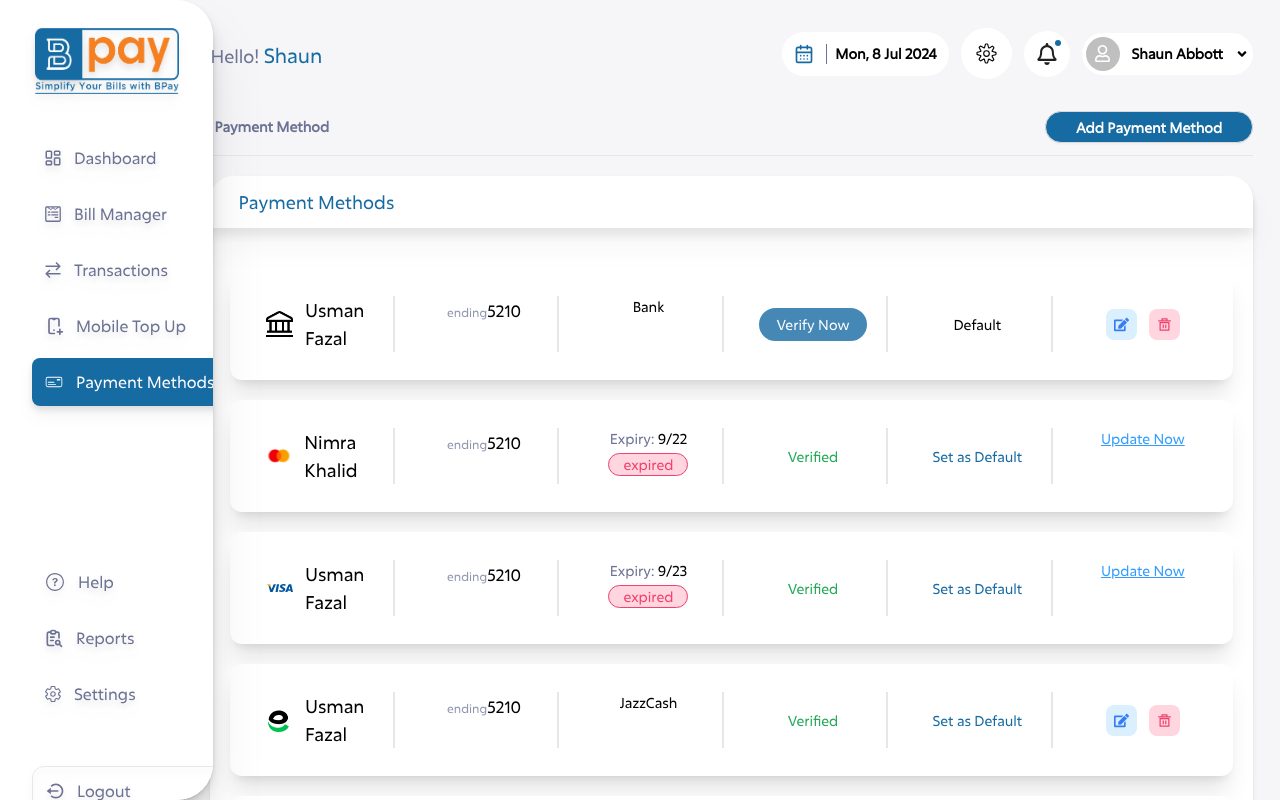
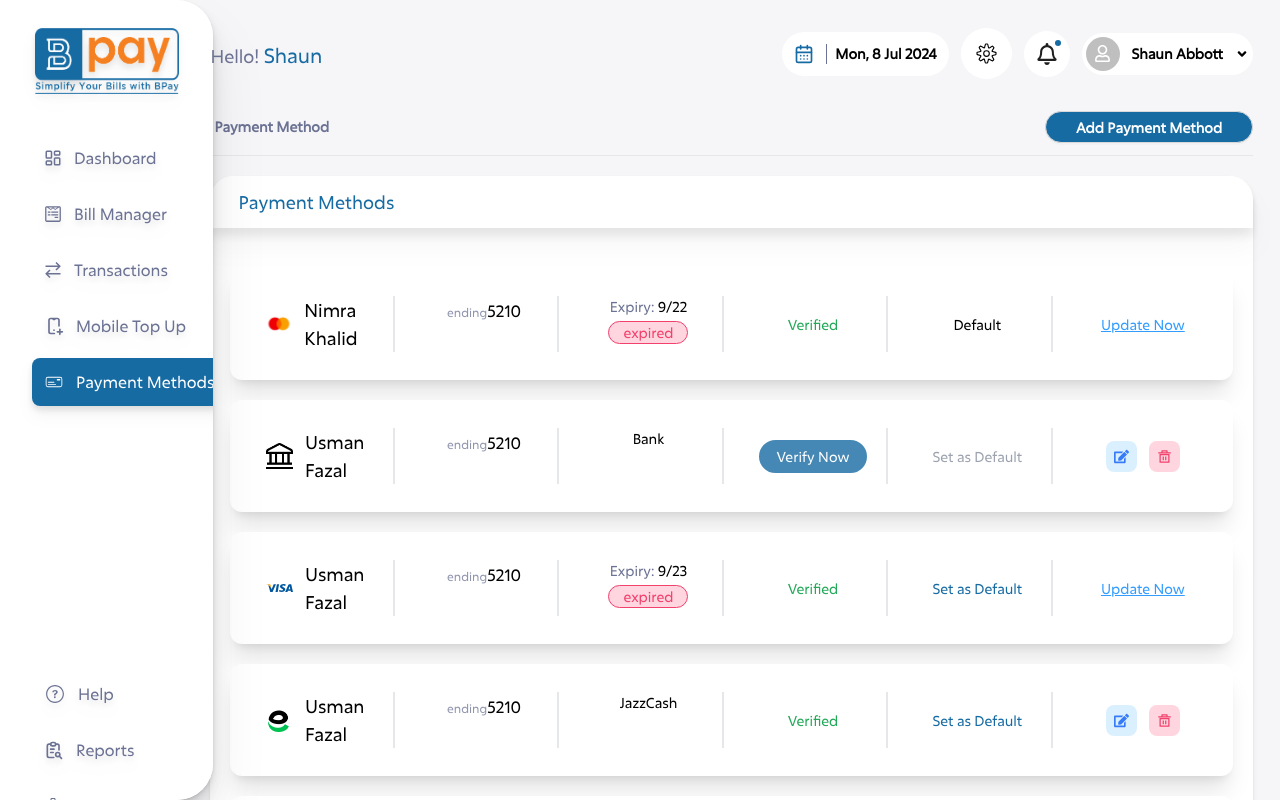
Before and after one commit to nimra-khalid9211/BillingApp, a React (Vite) app: page /payment-methods in a window 1280 px wide. Shown: the top 800 px of the page. Built offline with nearby package versions, Linux system fonts and the light colour scheme.

Commit message:
changes changes and changes

```diff
--- a/src/Components/CardsUI/DashboardCards/paymentMethodCard.jsx
+++ b/src/Components/CardsUI/DashboardCards/paymentMethodCard.jsx
@@ -39,7 +39,7 @@ export default function PaymentMethodCard() {
       <div className="pt-4 py-2 px-3 rounded-bl-3xl rounded-br-3xl bg-[#d3e8f6]">
         {cardData.length > 0 ? (
           <>
-            {cardData.map((x, index) => (
+{[...cardData.filter((x) => x.default),...cardData.filter((x) =>!x.default).slice(0, 3)].map((x, index) => (
               <Card key={index} className="rounded-2xl drop-shadow-lg border-[var(--blue)] border mb-4">
                 <div className="px-5 py-[0.5rem]">
                   <div className="flex items-center justify-between">
--- a/src/Components/DashboardLayout/menuList.jsx
+++ b/src/Components/DashboardLayout/menuList.jsx
@@ -68,7 +68,7 @@ const menuList = [
     lists: [
       {
         id: 7,
-        classses : "mt-[7rem]",
+        classses : "mt-[14rem]",
         title: "Help",
         // icon: <img src={grayHelp} alt="" className="w-5 h-4" />,
         // icon1: <img src={whiteHelp} alt="" className="w-5 h-4" />,
@@ -93,7 +93,7 @@ const menuList = [
       },
       {
         id: 10,
-        classses: "mt-[3rem] border-solid border border-[#E8E7EC] rounded-xl",
+        classses: "mt-[1rem] border-solid border border-[#E8E7EC] rounded-xl",
         title: "Logout",
         // icon: <img src={grayLogout} alt="" className="w-5 h-4" />,
         // icon1: <img src={whiteLogout} alt="" className="w-5 h-4" />,
--- a/src/Components/Tables/SelectableBills.jsx
+++ b/src/Components/Tables/SelectableBills.jsx
@@ -12,7 +12,6 @@ import { PDFTemplate } from "../PDFTemplate";
 import { isOverdue } from "../../Hooks";
 import { BlueButton } from "../../UI/Buttons";
 import { RxCross2 } from "react-icons/rx";
-import { AiOutlineCheck } from "react-icons/ai";
 import { GoCheck } from "react-icons/go";
 
 
@@ -79,7 +78,15 @@ export const SelectableBills = ({ type, from }) => {
 
   const unpaidBills = from === "dashboard" ? filteredBills.filter((x)=>x.status === "Unpaid").slice(0,6).map((x,index)=>x) : filteredBills;
 
-  // console.log(unpaidBills);
+
+  const test = MyBillList?.sort((a,b) => {
+    const statusOrder ={
+      Unpaid: 0,
+      Paid: 1,
+    };
+
+   return statusOrder[a.status] - statusOrder[b.status]})
+  console.log(test, "multiple accounts ")
 
   return (
     <>
@@ -186,10 +193,10 @@ export const SelectableBills = ({ type, from }) => {
                 {x.billCompany}
               </td>
 
-              <td className={`px-6 py-2 ${dashedBorderRight}`}>{x.dueDate}</td>
+              <td className={`px-6 py-2 ${x.status === "Unpaid" && "text-[#f1416c]"}  ${dashedBorderRight}`}>{x.dueDate}</td>
 
               <td className={`px-6 py-2 ${dashedBorderRight}`}>
-                {overdue && x.status === "unpaid"
+                {overdue && x.status === "Unpaid"
                   ? x.afterDueAmount
                   : x.amount}
               </td>
@@ -215,26 +222,31 @@ export const SelectableBills = ({ type, from }) => {
                 <div className="flex flex-col justify-center items-center">
                   {payable ? (
                     <>
+
                       <div>
-                        <a
-                          href="#"
-                          className="font-medium text-white bg-[#00A3AC] border-2 border-[#00A3AC] rounded-xl py-1 px-3 text-xs hover:border-[var(--blue)] hover:text-[var(--blue)]"
+                        <span role="button" onClick={()=>{navigate("/bill-manager/payment-method")}}
+                          className="font-medium text-white bg-[#00A3AC] border-2 border-[#00A3AC] rounded-xl py-1 px-3 text-xs hover:drop-shadow-lg hover:text-white"
                         >
                           Pay Now
-                        </a>
+                        </span>
                       </div>
+
                       {overdue ? (
                         <span className="text-[#F1416C] pt-1 text-[10px]">
                           Overdue
                         </span>
+
                       ) : null}
                     </>
+
                   ) : (
                     <span className="text-[#F1416C] pt-1 text-xs">
                       Not Payable
                     </span>
+
                   )}
                 </div>
+
               ) : (
                 <div className="flex items-center justify-evenly gap-2 px-6 py-2">
                   {/* bg-[#DBF0FF] hover:bg-[#acd7f6] */}
--- a/src/Pages/PaymentMethod/UserMultipleAccount.jsx
+++ b/src/Pages/PaymentMethod/UserMultipleAccount.jsx
@@ -1,6 +1,6 @@
 import { RiDeleteBin5Line } from "react-icons/ri";
 import { CardData as initialCardData } from "../../data/cardData";
-import { useState } from "react";
+import { useEffect, useState } from "react";
 import { _BillingCondition } from "../../actions/Context/BillingOverviewConditions";
 import { useNavigate } from "react-router-dom";
 import { FaEdit } from "react-icons/fa";
@@ -68,7 +68,7 @@ export default function UserMultipleAccount() {
         break;
     }
 
-    localStorage.setItem("paymentType", buttonType);
+    // localStorage.setItem("paymentType", buttonType);
     setPaymentType(buttonType);
     setCheckShown(false);
     navigate('/payment-methods/add-payment', { state: { account: simpleAccount } });
@@ -76,9 +76,11 @@ export default function UserMultipleAccount() {
 
   return (
     <div className="relative bg-white shadow-md rounded-3xl mt-5">
+
       <div className="drop-shadow-xl text-[var(--blue)] rounded-t-3xl text-lg pl-7 bg-white p-3">
         Payment Methods
       </div>
+
       <div className="pb-10 pt-5 px-5">
 
         {cardData.map((x, index) => (
@@ -121,6 +123,7 @@ export default function UserMultipleAccount() {
               ) : (
                 <>
                   {!isCardExpired(x.expiry) ? (
+
                     <div>
                       <span className="text-[#6C7293]">Expiry: </span>
                       {x.expiry}
@@ -128,13 +131,16 @@ export default function UserMultipleAccount() {
 
                   ) : (
                     <>
+
                       <div className="">
                         <span className="text-[#6C7293]">Expiry: </span>
                         {x.expiry}
                       </div>
+
                       <div className="mt-1 text-[#F1416C] border border-[#F1416C] rounded-3xl bg-[#FFD5DF] w-20 mx-auto">
                         expired
                       </div>
+
                     </>
                   )}
                 </>
@@ -158,16 +164,16 @@ export default function UserMultipleAccount() {
 
             <div
               className={`border-r-2 flex items-center justify-center cursor-pointer ${
-                x.default ? "text-black" : "text-[var(--blue)]"
+                x.default ? "text-black" : !x.verify ? "text-gray-400 cursor-default" : "text-[var(--blue)]"
               }`}
-              onClick={() => handleSetAsDefault(index)}
+              onClick={x.verify ? () => handleSetAsDefault(index) : ""}
             >
               {x.default ? "Default" : "Set as Default"}
             </div>
 
             {isCardExpired(x.expiry) ? (
 
-              <span className="text-[#329DFF] underline text-center cursor-pointer"
+              <span className="text-[#329DFF] underline flex items-center justify-center cursor-pointer"
               onClick={() => handleNavigate(x)}>
                 Update Now
                 </span>
@@ -199,7 +205,7 @@ export default function UserMultipleAccount() {
         buttonText="Verify Account"
         from="debitAccountVerified"
         onButtonClick={() => {
-          localStorage.setItem("paymentType", "button5");
+          // localStorage.setItem("paymentType", "button5");
           navigate("/payment-methods/add-payment");
           setPaymentType("button5");
           setCheckShown(false);
--- a/src/actions/Context/BillingOverviewConditions.jsx
+++ b/src/actions/Context/BillingOverviewConditions.jsx
@@ -9,7 +9,7 @@ export const BillingConditionProvider = ({children})=>{
      const checkVerfication = true;
 
      const [tab,setTab] = useState(true);
-     const [bills, setBills] = useState();
+     const [bills, setBills] = useState([]);
      const [addBill, setAddBill] = useState(false);
      const [paymentType , setPaymentType] = useState("button1")
      const [checkShown , setCheckShown] = useState(true);
--- a/src/data/cardData.jsx
+++ b/src/data/cardData.jsx
@@ -2,25 +2,26 @@
 import { bitmap, visaCard, easyPaisa,  jazzcash, bank } from "../assets/image";
 
 export const CardData = [
-  {
-    icon: <img src={bank} alt="" className="w-10" />,
-    title: "Bank",
-    cardNumber: "5210",
-    userName: "Usman Fazal",
-    default: true,
-    expiry: "Bank",
-    verify: false,
-  },
 
   {
     icon: <img src={bitmap} alt="" className="w-10" />,
     title: "Mastercard",
     cardNumber: "5210",
     userName: "Nimra Khalid",
-    default: false,
+    default: true,
     expiry: "9/22",
     verify: true,
     cvv: 757
+  },
+
+  {
+    icon: <img src={bank} alt="" className="w-10" />,
+    title: "Bank",
+    cardNumber: "5210",
+    userName: "Usman Fazal",
+    default: false,
+    expiry: "Bank",
+    verify: false,
   },
 
   {
--- a/src/index.css
+++ b/src/index.css
@@ -304,8 +304,7 @@ input[type="number"] {
 }
 
 .cancel-btn:hover{
-  border: 2px solid #F1416C !important;
-  color: #F1416C !important;
+  border: 2px solid #b8b8b8 !important;
 }
 
 .other-tabs-fontW{
```
Also changed, not shown: src/Pages/BillManagement/BillPaymentMethod.jsx (+7 -2 lines).
